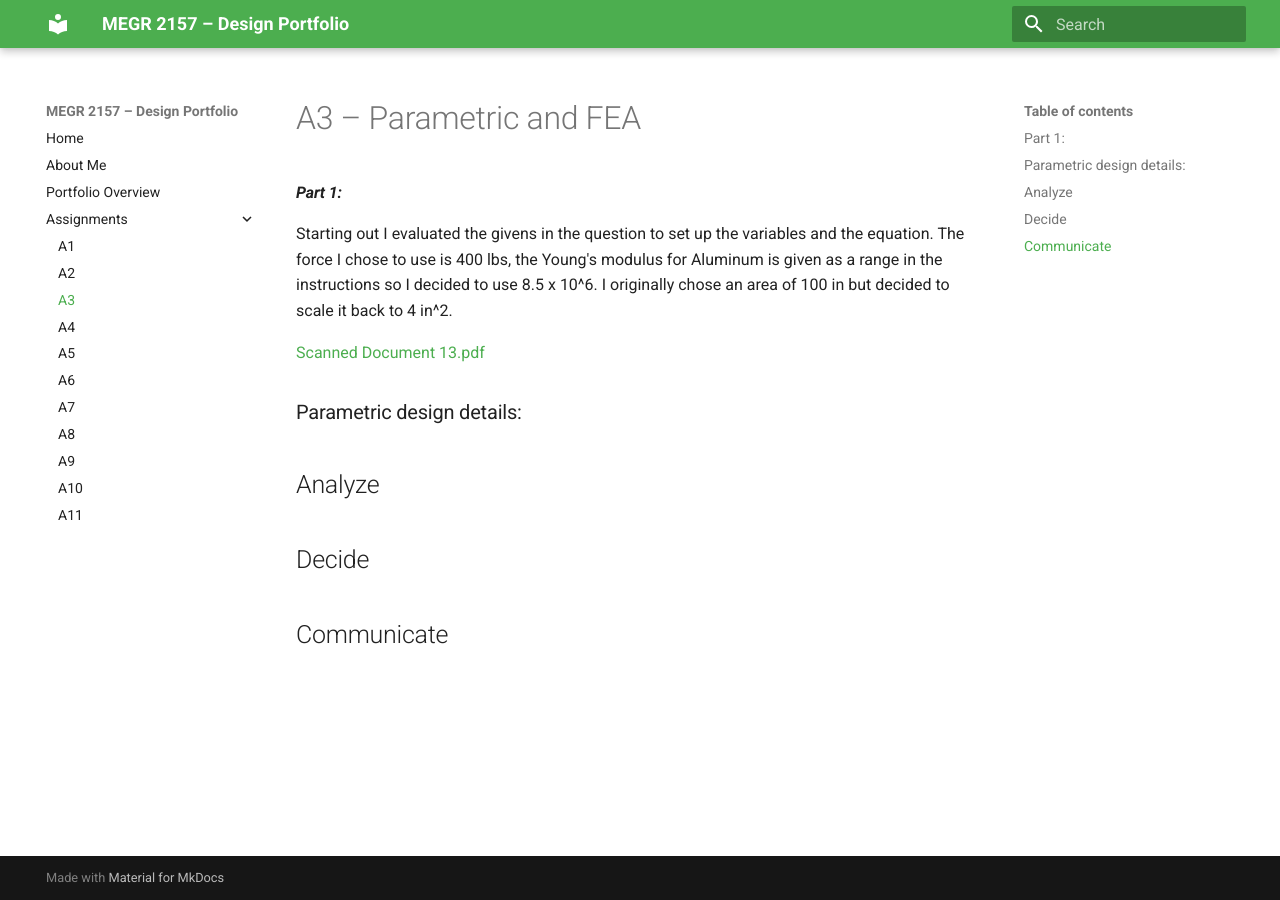
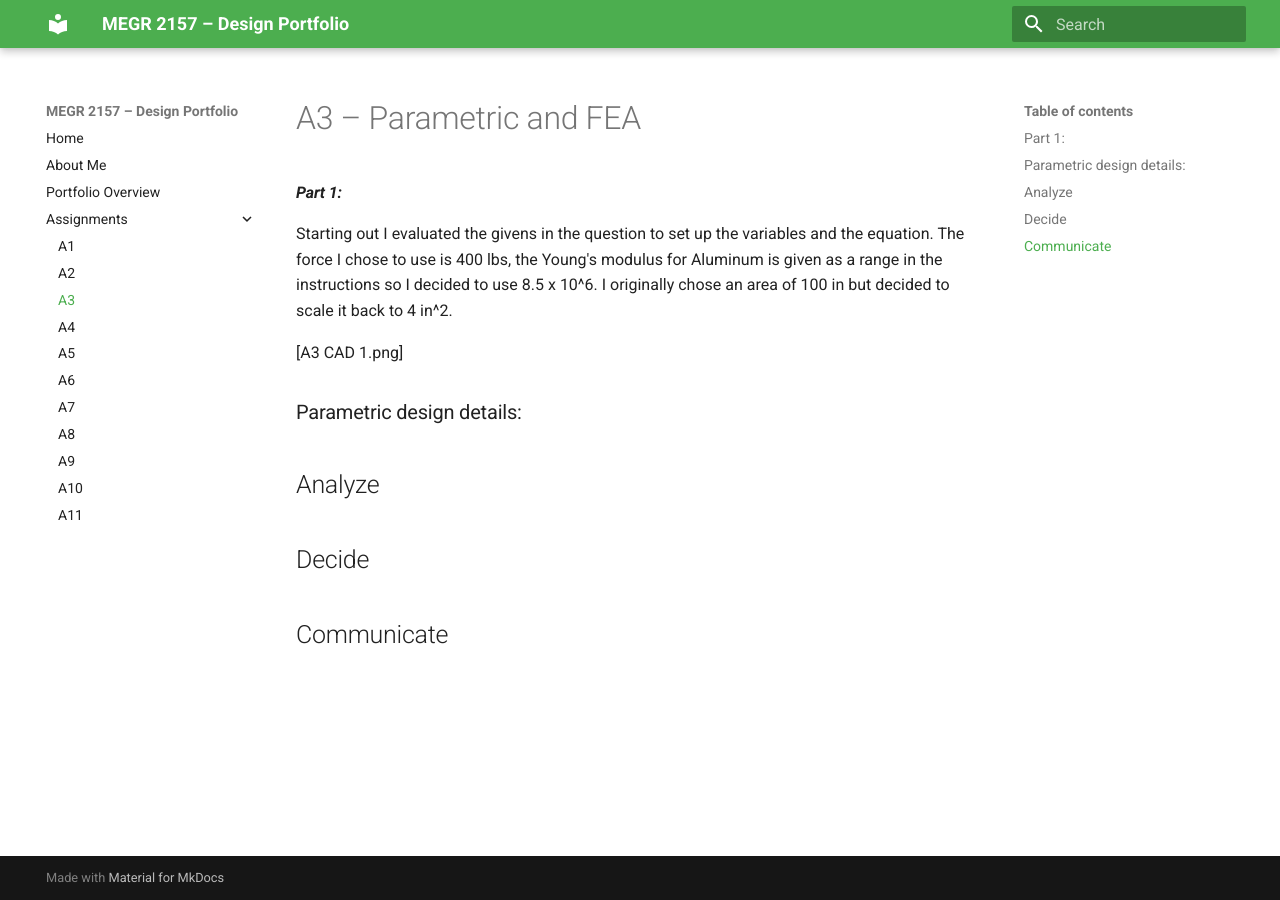
Before and after one commit to bhuttenb/megr2157-design, an MkDocs documentation site: the page built from docs/assignments/A03/index.md, in a window 1280 px wide. Built offline with MkDocs 1.6.1 and Material for MkDocs 9.7.7, drawn with Linux system fonts in a browser that asks for light colours.

```diff
--- a/docs/assignments/A03/index.md
+++ b/docs/assignments/A03/index.md
@@ -3,7 +3,7 @@
 ####*Part 1:*
 Starting out I evaluated the givens in the question to set up the variables and the equation. The force I chose to use is 400 lbs, the Young's modulus for Aluminum is given as a range in the instructions so I decided to use 8.5 x 10^6. I originally chose an area of 100 in but decided to scale it back to 4 in^2.
 
-[Scanned Document 13.pdf](https://github.com/user-attachments/files/32031355/Scanned.Document.13.pdf)
+[A3 CAD 1.png]
 
 ###Parametric design details:
 
```
